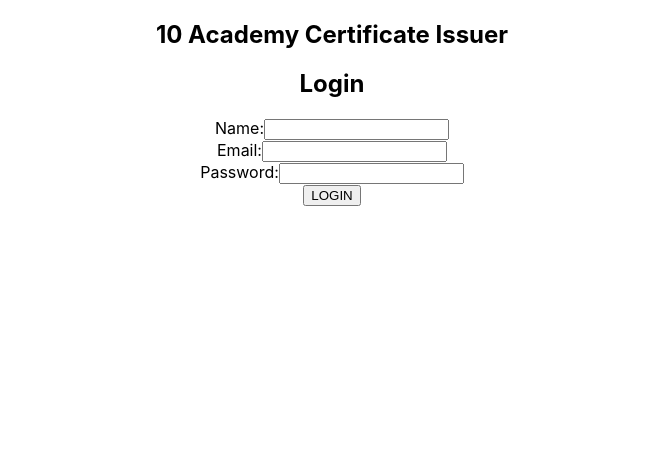
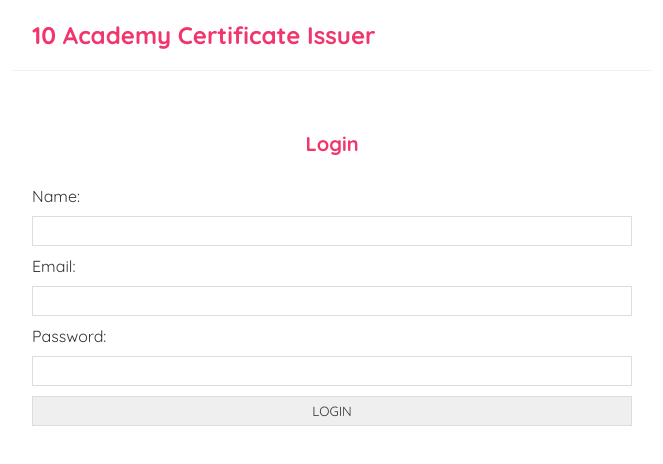
Before and after one commit to teddyk251/10x-certificate-dist-dApp, a React (Create React App) app in the folder frontend/web3-dapp/: page /login in a window 1280 px wide. Shown: the top 464 px of the page, without its empty margins (308-971 px from the left). Built offline with nearby package versions, Linux system fonts and the light colour scheme.

Commit message:
implement signupform

```diff
--- /dev/null
+++ b/frontend/web3-dapp/src/components/HomePage.js
@@ -0,0 +1,52 @@
+import { useState } from 'react';
+import React from 'react';
+import LoginForm from './LoginForm';
+import NavBar from './NavBar';
+import { BrowserRouter as Router, Route, Link } from "react-router-dom";
+
+function HomePage() {
+
+  const adminUser = {
+    email: "admin@admin.com",
+    password: "admin"
+  }
+
+  const [user, setUser] = useState({ name: "", email: "", password: "" });
+  const [error, setError] = useState("");
+
+  const Login = (details) => {
+    if (details.email === adminUser.email && details.password === adminUser.password) {
+      setUser({
+        name: details.name,
+        email: details.email,
+      })
+    }
+    else {
+      console.log("Invalid credentials");
+    }
+  }
+
+  const Logout = () => {
+    setUser({ name: "", email: "" });
+  }
+
+  const SignUp = () => {
+
+  }
+
+  return (
+      <div className="App">
+        {/* {(user.email !== "") ? (
+          <div className="welcome">
+            <h2>Welcome, <span>{user.name}</span></h2>
+            <button onClick={Logout}>Logout</button>
+          </div>
+        ) : ( */}
+          <LoginForm Login={Login} error={error} />
+          <Link to="/signup"> Sign Up </Link>
+
+      </div>
+  );
+}
+
+export default HomePage;
--- /dev/null
+++ b/frontend/web3-dapp/src/components/SignupForm.js
@@ -0,0 +1,51 @@
+import { useState } from "react";
+import { Link } from "react-router-dom";
+
+const SignUpForm = ({ Signup, error }) => {
+
+    const [details, setDetails] = useState({ name: "", email: "", password: "", publicKey: "", role:"" });
+
+    const submitHandler = (e) => {
+        e.preventDefault();
+
+        Signup(details);
+    }
+
+
+    return (
+        <form onSubmit={submitHandler}>
+            <div className="form-inner">
+                <h2>Register</h2>
+                {/*error*/}
+                <div className="form-group">
+                    <label htmlFor="name">Name:</label>
+                    <input type="text" name="name" id="name" onChange={e => setDetails({ ...details, name: e.target.value })} value={details.name} required />
+                </div>
+                <div className="form-group">
+                    <label htmlFor="email">Email:</label>
+                    <input type="email" name="email" required id="email" onChange={e => setDetails({ ...details, email: e.target.value })} value={details.email} />
+                </div>
+                <div className="form-group">
+                    <label htmlFor="password">Password:</label>
+                    <input type="password" name="password" id="password" required onChange={e => setDetails({ ...details, password: e.target.value })} value={details.password} />
+                </div>
+                <div className="form-group">
+                    <label htmlFor="publicKey">Public Key:</label>
+                    <input type="text" name="publicKey" id="publicKey" required onChange={e => setDetails({ ...details, publicKey: e.target.value })} value={details.publicKey} />
+                </div>
+                <label>Role</label>
+                <select
+                    value={details.role}
+                    onChange={(e) => setDetails({...details, role:e.target.value})}
+                >
+                    <option value="trainee">Trainee</option>
+                    <option value="staff">Staff</option>
+                </select>
+                <input type="submit" value="SignUp" />
+            </div>
+            <Link to="/"> Login </Link>
+        </form>
+    );
+}
+
+export default SignUpForm;
--- a/frontend/web3-dapp/src/index.css
+++ b/frontend/web3-dapp/src/index.css
@@ -1,13 +1,64 @@
-body {
+@import url('https://fonts.googleapis.com/css2?family=Quicksand:wght@300;400;500;600;700&display=swap');
+
+/* base styles */
+* {
   margin: 0;
-  font-family: -apple-system, BlinkMacSystemFont, 'Segoe UI', 'Roboto', 'Oxygen',
-    'Ubuntu', 'Cantarell', 'Fira Sans', 'Droid Sans', 'Helvetica Neue',
-    sans-serif;
-  -webkit-font-smoothing: antialiased;
-  -moz-osx-font-smoothing: grayscale;
+  font-family: "Quicksand";
+  color: #333;
+}
+.navbar {
+  padding: 20px;
+  display: flex;
+  align-items: center;
+  max-width: 600px;
+  margin: 0 auto;
+  border-bottom: 1px solid #f2f2f2;
+}
+.navbar h1 {
+  text-align: left;
+  color: #f1356d;
+}
+.navbar .links {
+  margin-left: auto;
+}
+.navbar a {
+  margin-left: 16px;
+  text-decoration: none;
+  padding: 6px;
+}
+.navbar a:hover {
+  color: #f1356d;
 }
 
-code {
-  font-family: source-code-pro, Menlo, Monaco, Consolas, 'Courier New',
-    monospace;
+
+.form-inner {
+  max-width: 600px;
+  margin: 40px auto;
+  padding: 20px;
+  /* text-align: center; */
 }
+.form-inner label {
+  text-align: left;
+  display: block;
+}
+.form-inner h2 {
+  font-size: 20px;
+  color: #f1356d;
+  margin-bottom: 30px;
+}
+.form-inner input, .create textarea, .create select {
+  width: 100%;
+  padding: 6px 10px;
+  margin: 10px 0;
+  border: 1px solid #ddd;
+  box-sizing: border-box;
+  display: block;
+}
+.form-inner button {
+  background: #f1356d;
+  color: #fff;
+  border: 0;
+  padding: 8px;
+  border-radius: 8px;
+  cursor: pointer;
+}
--- a/frontend/web3-dapp/src/index.js
+++ b/frontend/web3-dapp/src/index.js
@@ -2,7 +2,6 @@
 import ReactDOM from 'react-dom/client';
 import './index.css';
 import App from './App';
-import reportWebVitals from './reportWebVitals';
 
 const root = ReactDOM.createRoot(document.getElementById('root'));
 root.render(
@@ -10,8 +9,3 @@
     <App />
   </React.StrictMode>
 );
-
-// If you want to start measuring performance in your app, pass a function
-// to log results (for example: reportWebVitals(console.log))
-// or send to an analytics endpoint. Learn more: https://bit.ly/CRA-vitals
-reportWebVitals();
```
